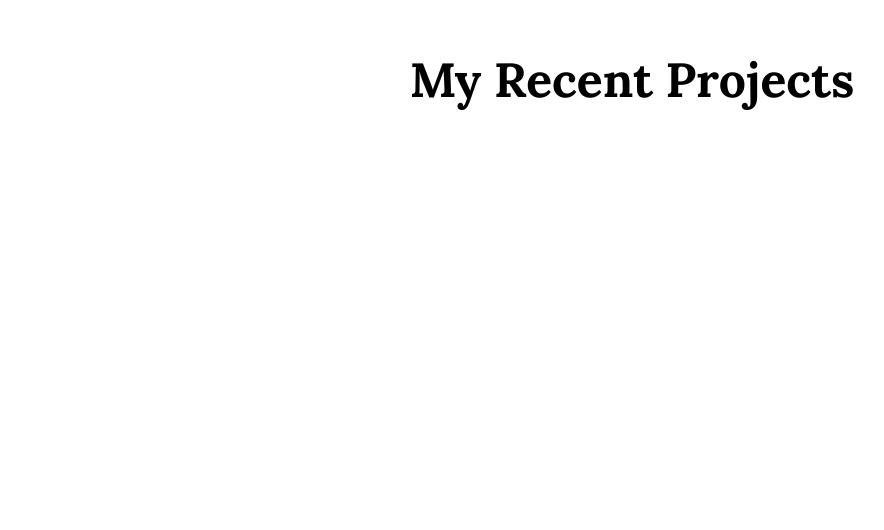
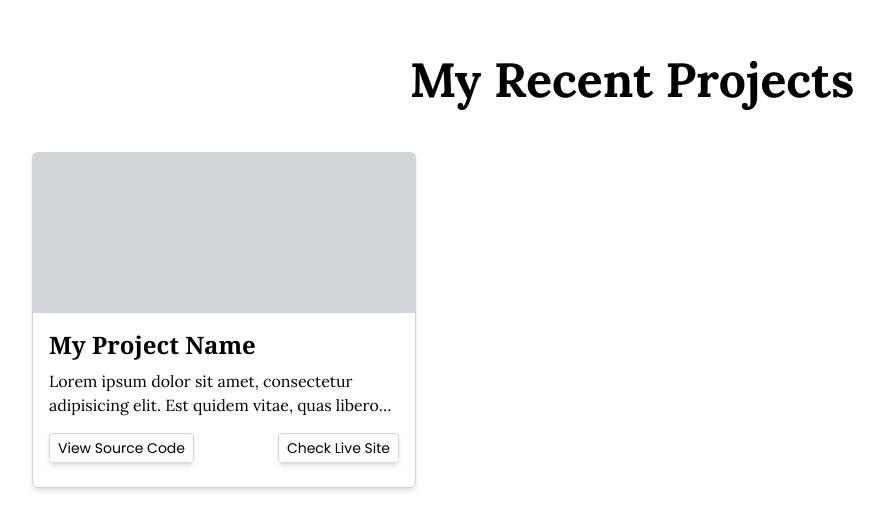
Before and after one commit to AungMyoAye101/Simple-portfolio, a Next.js app: page / in a window 1280 px wide. Shown: the part 824-1354 px from the top of the page, without its empty margins (8-892 px from the left). Before the commit the page ends 1008 px from the top, so only its background shows below. Built offline with nearby package versions, Linux system fonts and the light colour scheme.

Commit message:
add card

```diff
--- a/src/components/Project.tsx
+++ b/src/components/Project.tsx
@@ -2,10 +2,38 @@ import React from "react";
 
 const Project = () => {
   return (
-    <section>
-      <h1 className="font-lora text-2xl sm:text-3xl md:text-4xl lg:text-5xl font-bold text-center py-20">
+    <section className="py-20 px-10 space-y-12">
+      <h1 className="font-lora text-2xl sm:text-3xl md:text-4xl lg:text-5xl font-bold text-center ">
         My Recent Projects
       </h1>
+      <main>
+        <div className="border border-gray-300 rounded-md shadow-md w-96">
+          <div className="w-full bg-gray-300 h-40"></div>
+          <div className="p-4 space-y-2">
+            <h1 className="font-serif text-xl md:text-2xl  font-semibold">
+              My Project Name
+            </h1>
+            <p className="text-sm md:text-base font-light font-lora line-clamp-2">
+              Lorem ipsum dolor sit amet, consectetur adipisicing elit. Est
+              quidem vitae, quas libero dolor ea laudantium? Eius voluptatum
+            </p>
+            <div className="flex justify-between items-center text-xs md:text-sm font-poppin py-2">
+              <a
+                href="#"
+                className="px-2 py-1 border border-gray-300 rounded shadow-md"
+              >
+                View Source Code
+              </a>
+              <a
+                href="#"
+                className="px-2 py-1 border border-gray-300 rounded shadow-md"
+              >
+                Check Live Site
+              </a>
+            </div>
+          </div>
+        </div>
+      </main>
     </section>
   );
 };
```
